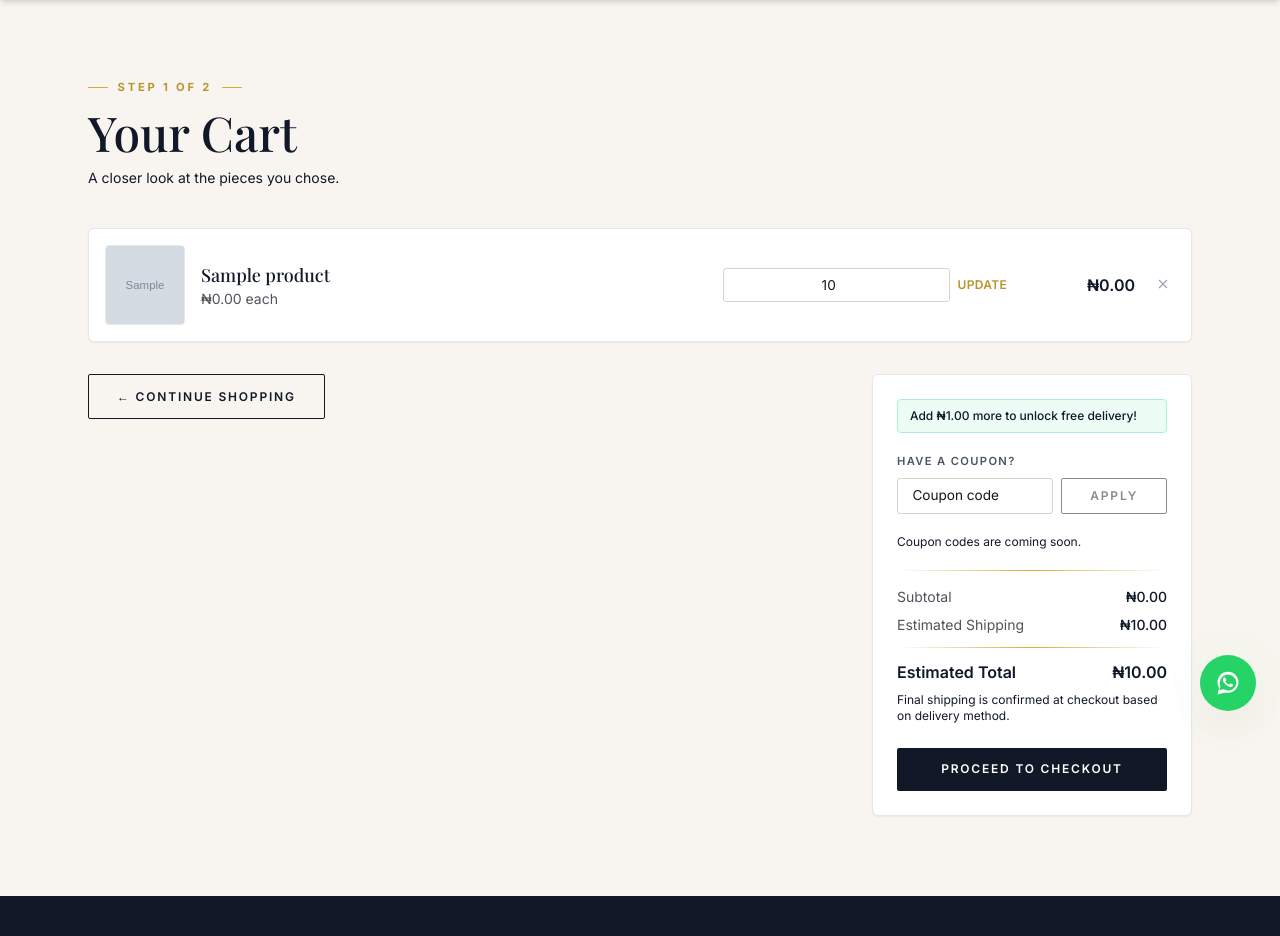
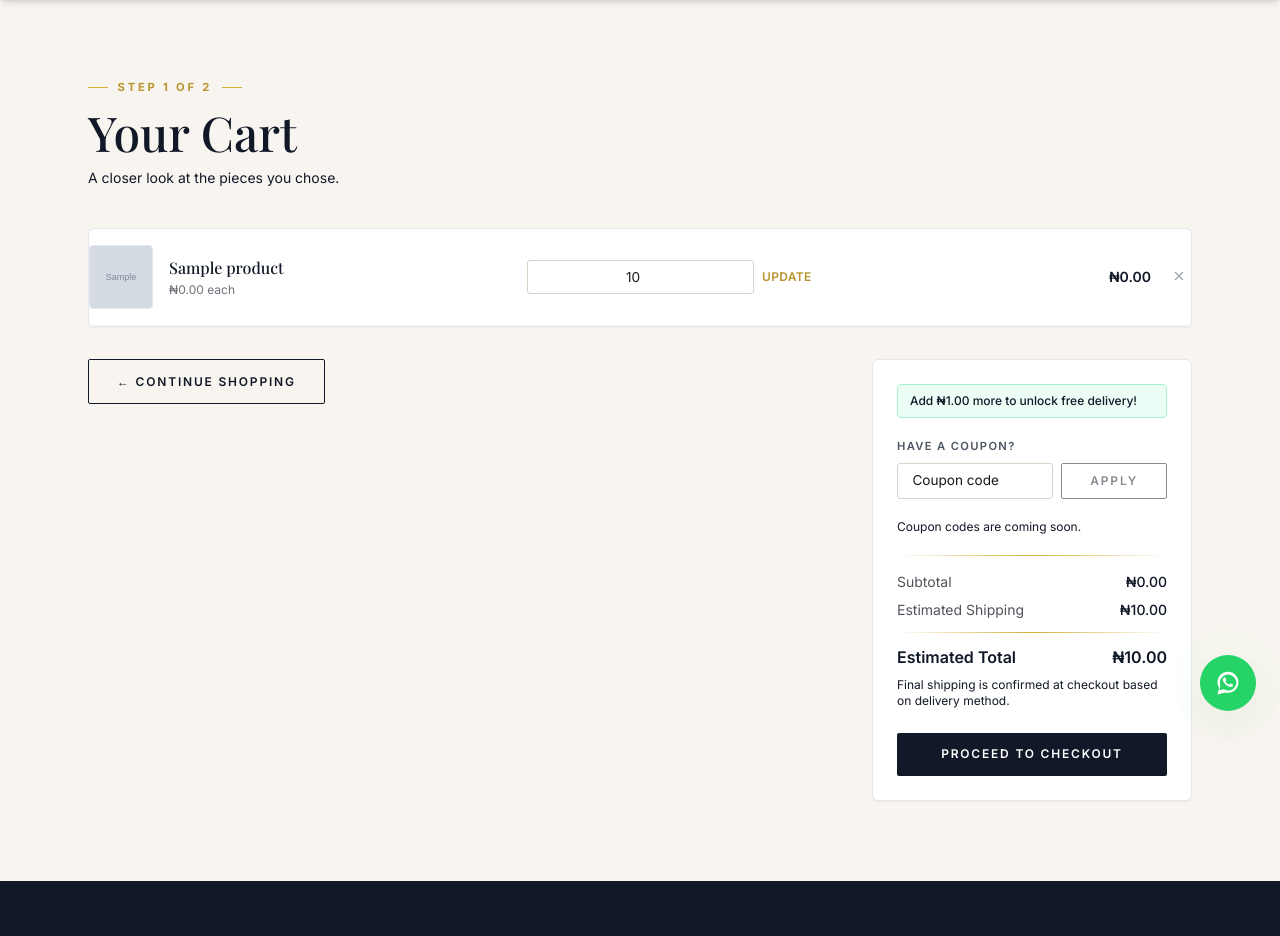
Before and after one commit to t-shine-dev/erinayomi-ecommerce, a Django app: page /cart/ in a window 1280 px wide. Shown: the part 65-1001 px from the top of the page. Run offline with Django 5.2, Linux system fonts and the light colour scheme; a user stored in the database is signed in; tables that the repository leaves empty hold one stand-in row (values such as "Sample post"); grey boxes marked "Sample" are stand-in pictures; parts of the project's set-up code (start-up, migrations or seed data) failed here and were passed over; some libraries are stand-ins or nearby versions; some web fonts are replaced.

Commit message:
Ensure cart detail uses cart_items loop and item.id for removal

```diff
--- a/templates/cart/cart_detail.html
+++ b/templates/cart/cart_detail.html
@@ -11,41 +11,54 @@
   {% if cart_items %}
   <div class="card-surface divide-y divide-gray-200 bg-white border border-gray-200 shadow-sm">
     {% for item in cart_items %}
-    <div class="flex items-center gap-4 p-4">
-
-      <!-- Dynamic Cloudinary Product Image -->
-      <div class="w-20 h-20 bg-gray-100 rounded overflow-hidden shrink-0 border border-gray-200 relative">
-        {% if item.product.primary_image %}
+<div class="flex items-center justify-between py-4 border-b border-gray-100 gap-4">
+  <div class="flex items-center gap-4 min-w-0">
+    <!-- Image Fallback Mapping -->
+    <div class="w-16 h-16 bg-gray-100 rounded overflow-hidden shrink-0 border border-gray-200">
+      {% if "Emerald" in item.product.name or "Halo" in item.product.name %}
+        <img src="https://images.unsplash.com/photo-1605100804763-247f67b3557e?q=80&w=300&auto=format&fit=crop" class="w-full h-full object-cover object-center" alt="{{ item.product.name }}">
+      {% elif "Baguette" in item.product.name or "Ring" in item.product.name %}
+        <img src="https://images.unsplash.com/photo-1603561591411-07134e71a2a9?q=80&w=300&auto=format&fit=crop" class="w-full h-full object-cover object-center" alt="{{ item.product.name }}">
+      {% elif "Classic Steel" in item.product.name %}
+        <img src="https://encrypted-tbn0.gstatic.com/images?q=tbn:ANd9GcTChlviUsDU7wPWVxVZwjOQjLNJbL4Gl2AY3QGGg7vTdJKZRUjGuyapy5nqUTo-qz_W2-5HgR5d_wKp2fnIbC5bxS8WHYg1QO0e-7tL3DcB9P4a1jU0rehyMg&usqp=CAc" class="w-full h-full object-cover object-center" alt="{{ item.product.name }}">
+      {% elif "Leather Card Wallet" in item.product.name %}
+        <img src="https://encrypted-tbn3.gstatic.com/shopping?q=tbn:ANd9GcQVGn82xwl-xROQJda2RkW-LP5ShwnE5Q49uEqtV_Pnix5BARPeQD3A-zoA71fFUeMBZZIUMJb7JRu3N9iAB3JB5CVoX3CobxWxwCEuHvI6vghJ_oZ1hs2rGnsmgwdq9lGJSN4C1kczaA&usqp=CAc" class="w-full h-full object-cover object-center" alt="{{ item.product.name }}">
+      {% elif "Tailored Kaftan" in item.product.name or "Agbada" in item.product.name %}
+        <img src="https://encrypted-tbn0.gstatic.com/images?q=tbn:ANd9GcTLlIC-XwBrQ16woyJrphZmrQw5ZCLcuB2lLUgIj9dvmA&s=10" class="w-full h-full object-cover object-center" alt="{{ item.product.name }}">
+      {% elif item.product.primary_image %}
         <img src="{{ item.product.primary_image.image.url }}" class="w-full h-full object-cover object-center" alt="{{ item.product.name }}">
-        {% elif item.product.productimage_set.first %}
-          <img src="{{ item.product.productimage_set.first.image.url }}" class="w-full h-full object-cover object-center" alt="{{ item.product.name }}">
       {% else %}
-          <div class="flex h-full w-full items-center justify-center bg-zinc-900 text-gold font-serif text-xl">
+        <div class="flex h-full w-full items-center justify-center bg-zinc-900 text-gold font-serif text-sm">
           {{ item.product.name|first }}
         </div>
       {% endif %}
     </div>
 
-      <div class="flex-1 min-w-0">
-        <a href="{{ item.product.get_absolute_url }}" class="font-serif text-lg text-charcoal hover:text-gold-dark transition truncate block font-medium">{{ item.product.name }}</a>
-        <div class="text-sm text-zinc-600">₦{{ item.product.current_price|floatformat:2|intcomma }} each</div>
+    <div class="min-w-0">
+      <a href="{{ item.product.get_absolute_url }}" class="font-serif text-base text-charcoal hover:text-gold-dark transition truncate block font-medium">{{ item.product.name }}</a>
+      <div class="text-xs text-zinc-500 mt-0.5">₦{{ item.product.current_price|floatformat:2|intcomma }} each</div>
+    </div>
   </div>
 
-      <form action="{% url 'cart:update_cart_item' item.id %}" method="post" data-loading-submit class="flex items-center gap-2">
+  <!-- Quantity Update Form -->
+  <form action="{% url 'cart:update_cart_item' item.id %}" method="post" data-loading-submit class="flex items-center gap-2 shrink-0">
     {% csrf_token %}
     <label class="sr-only" for="qty-{{ item.id }}">Quantity for {{ item.product.name }}</label>
     <input id="qty-{{ item.id }}" type="number" name="quantity" value="{{ item.quantity }}" min="0" class="input-field w-16 !py-1.5 text-center text-charcoal border border-gray-300">
     <button type="submit" data-submit-btn data-loading-text="…" class="text-xs uppercase tracking-wide font-semibold text-gold-dark hover:underline">Update</button>
   </form>
 
-      <div class="w-28 text-right font-semibold text-charcoal">₦{{ item.subtotal|floatformat:2|intcomma }}</div>
+  <div class="flex items-center gap-4 shrink-0">
+    <span class="text-sm font-semibold text-charcoal w-24 text-right">₦{{ item.subtotal|floatformat:2|intcomma }}</span>
 
-       <form action="{% url 'cart:remove_from_cart' item.id %}" method="post">
+    <!-- Remove Form using item.id -->
+    <form action="{% url 'cart:remove_from_cart' item.id %}" method="post" class="shrink-0">
       {% csrf_token %}
       <button type="submit" aria-label="Remove {{ item.product.name }}" class="text-gray-400 hover:text-red-600 transition p-1">
         <svg class="w-4 h-4" viewBox="0 0 24 24" fill="none" stroke="currentColor" stroke-width="1.8" aria-hidden="true"><path d="M6 6l12 12M18 6L6 18"/></svg>
       </button>
     </form>
+  </div>
 </div>
 {% endfor %}
   </div>
```
Lines whose indentation alone changed are shown as unchanged.
